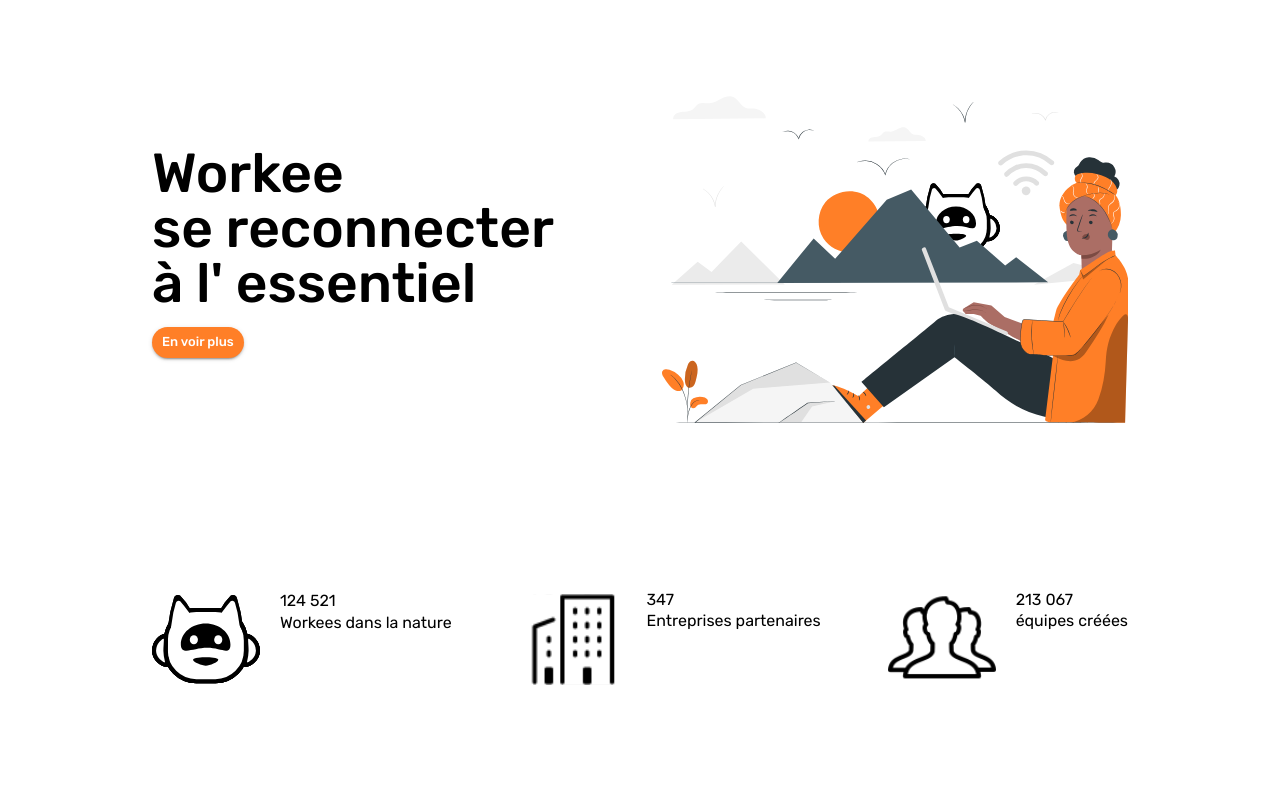
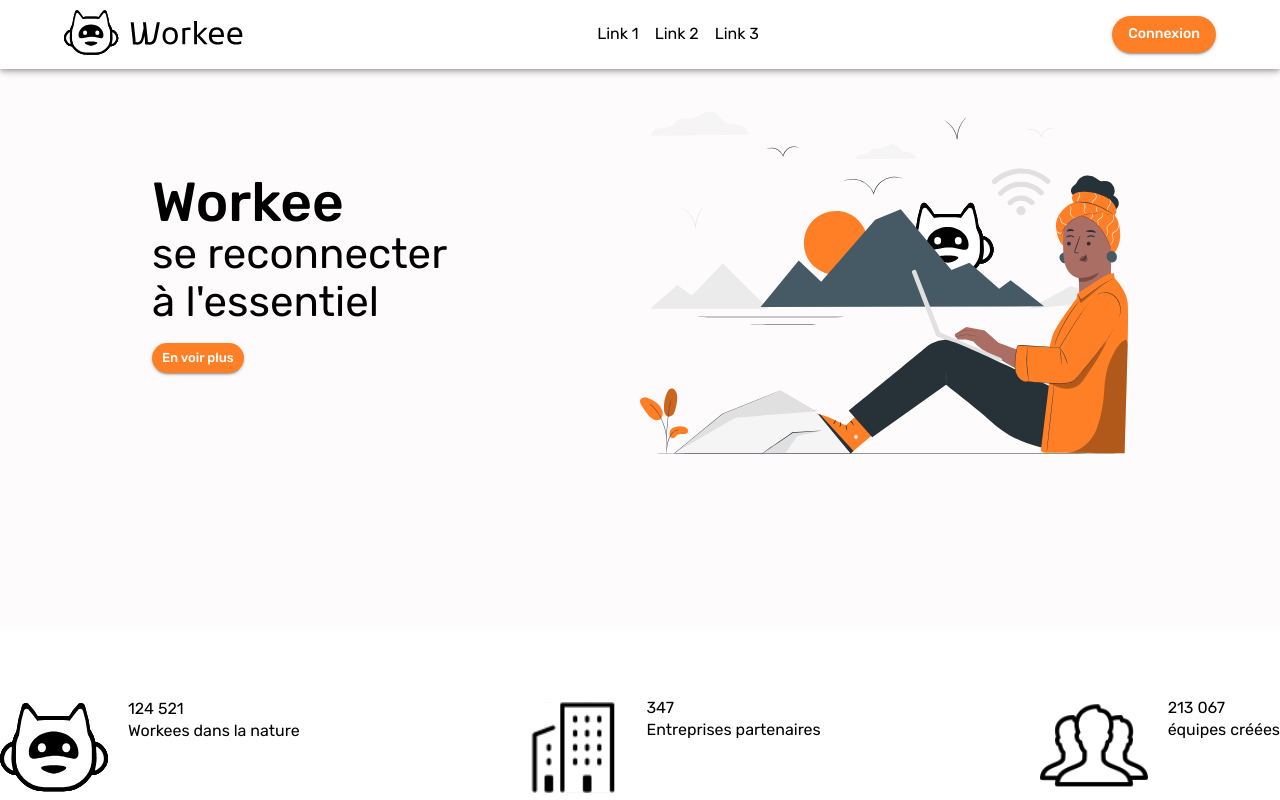
Before and after one commit to Valounte/workee_frontend, a React app: page / in a window 1280 px wide. Shown: the top 800 px of the page. Built offline with nearby package versions, Linux system fonts and the light colour scheme.

Commit message:
style: add common feature MainHeader

```diff
--- a/src/App.tsx
+++ b/src/App.tsx
@@ -9,7 +9,6 @@ import { selectIsAuthentificated } from '@entities/user/store/selectors/selectIs
 import { logoutThunk } from '@entities/user/store/thunks/logout.thunk';
 import { Button, Typography } from '@ui-kit';
 
-import { Footer } from './common-features/footer/Footer';
 import { HomePageScreen } from './features/homepage/Homepage.screen';
 import LoginScreen from './features/login/Login.screen';
 import { useAppDispatch } from './store/useAppDispatch';
@@ -34,7 +33,6 @@ export const App = () => {
         <Route path={RoutesEnum.login} element={<LoginScreen />} />
         <Route path={RoutesEnum.home} element={<HomePageScreen />} />
       </Routes>
-      <Footer />
       {isAuthentificated && (
         <>
           <Typography>You are authentificated</Typography>
--- /dev/null
+++ b/src/common-features/header/MainHeader.tsx
@@ -0,0 +1,27 @@
+import React from 'react';
+
+import { Link } from 'react-router-dom';
+
+import { RoutesEnum } from '@entities/RoutesEnum';
+import { AppBar, Container, Box, Stack, Typography, Button } from '@ui-kit';
+import { ReactComponent as Logo } from '@ui-kit/images/workee-logo.svg';
+
+export const MainHeader = () => (
+  <AppBar position="sticky">
+    <Container maxWidth="lg">
+      <Box display="flex" justifyContent="space-between" alignItems="center">
+        <Link to={RoutesEnum.home}>
+          <Logo height="100%" width={180} />
+        </Link>
+        <Stack direction="row" spacing={2}>
+          <Typography variant="body1">Link 1</Typography>
+          <Typography variant="body1">Link 2</Typography>
+          <Typography variant="body1">Link 3</Typography>
+        </Stack>
+        <Button href={RoutesEnum.login} variant="contained" color="secondary">
+          Connexion
+        </Button>
+      </Box>
+    </Container>
+  </AppBar>
+);
--- a/src/features/homepage/Homepage.screen.tsx
+++ b/src/features/homepage/Homepage.screen.tsx
@@ -1,17 +1,19 @@
 import React from 'react';
 
-import { Container } from '@ui-kit';
-
+import { Footer } from '../../common-features/footer/Footer';
+import { MainHeader } from '../../common-features/header/MainHeader';
 import { About } from './features/About';
 import { BrandStatistics } from './features/BrandStatistics';
 import { HeroHeader } from './features/HeroHeader';
 import { Product } from './features/Product';
 
 export const HomePageScreen = () => (
-  <Container maxWidth="md">
+  <>
+    <MainHeader />
     <HeroHeader />
     <BrandStatistics />
     <About />
     <Product />
-  </Container>
+    <Footer />
+  </>
 );
--- a/src/features/homepage/features/HeroHeader.tsx
+++ b/src/features/homepage/features/HeroHeader.tsx
@@ -1,22 +1,22 @@
 import React from 'react';
 
-import { Box, Stack, Typography, Button } from '@ui-kit';
+import { Box, Container, Stack, Typography, Button } from '@ui-kit';
 import { ReactComponent as HeroImage } from '@ui-kit/images/home-main-illustration.svg';
 
 export const HeroHeader = () => (
-  <Box
-    height="65vh"
-    display="flex"
-    justifyContent="space-between"
-    alignItems="center">
-    <Stack direction="column" sx={{ width: '50vw', alignItems: 'flex-start' }}>
-      <Typography variant="h1">Workee</Typography>
-      <Typography variant="h1">se reconnecter</Typography>
-      <Typography variant="h1">à l&apos; essentiel</Typography>
-      <Button variant="contained" color="secondary" size="small">
-        En voir plus
-      </Button>
-    </Stack>
-    <HeroImage width="60%" />
+  <Box bgcolor="#FDFBFB" height="70vh">
+    <Container maxWidth="md">
+      <Box display="flex" justifyContent="space-between" alignItems="center">
+        <Stack direction="column" width="50%" alignItems="flex-start">
+          <Typography variant="h1">Workee</Typography>
+          <Typography variant="h2">se reconnecter</Typography>
+          <Typography variant="h2">à l&apos;essentiel</Typography>
+          <Button variant="contained" color="secondary" size="small">
+            En voir plus
+          </Button>
+        </Stack>
+        <HeroImage width="50%" />
+      </Box>
+    </Container>
   </Box>
 );
--- /dev/null
+++ b/src/ui-kit/components/AppBar/AppBar.tsx
@@ -0,0 +1,9 @@
+import React, { memo } from 'react';
+
+import { AppBar as MuiAppBar, AppBarProps, styled } from '@mui/material';
+
+const StyledAppBar = styled(MuiAppBar)``;
+export const AppBar = memo((props: AppBarProps) => {
+  const { children, ...otherProps } = props;
+  return <StyledAppBar {...otherProps}>{children}</StyledAppBar>;
+});
--- a/src/ui-kit/index.js
+++ b/src/ui-kit/index.js
@@ -1,4 +1,5 @@
 // Components
+export * from './components/AppBar/AppBar';
 export * from './components/Container/Container';
 export * from './components/Box/Box';
 export * from './components/Button/Button';
--- a/src/ui-kit/theme.tsx
+++ b/src/ui-kit/theme.tsx
@@ -73,6 +73,16 @@ export const theme = createTheme({
       xl: 1536,
     },
   },
+  components: {
+    MuiAppBar: {
+      styleOverrides: {
+        colorPrimary: {
+          backgroundColor: 'white',
+          color: 'black',
+        },
+      },
+    },
+  },
 });
 
 theme.typography.h3 = {
```
